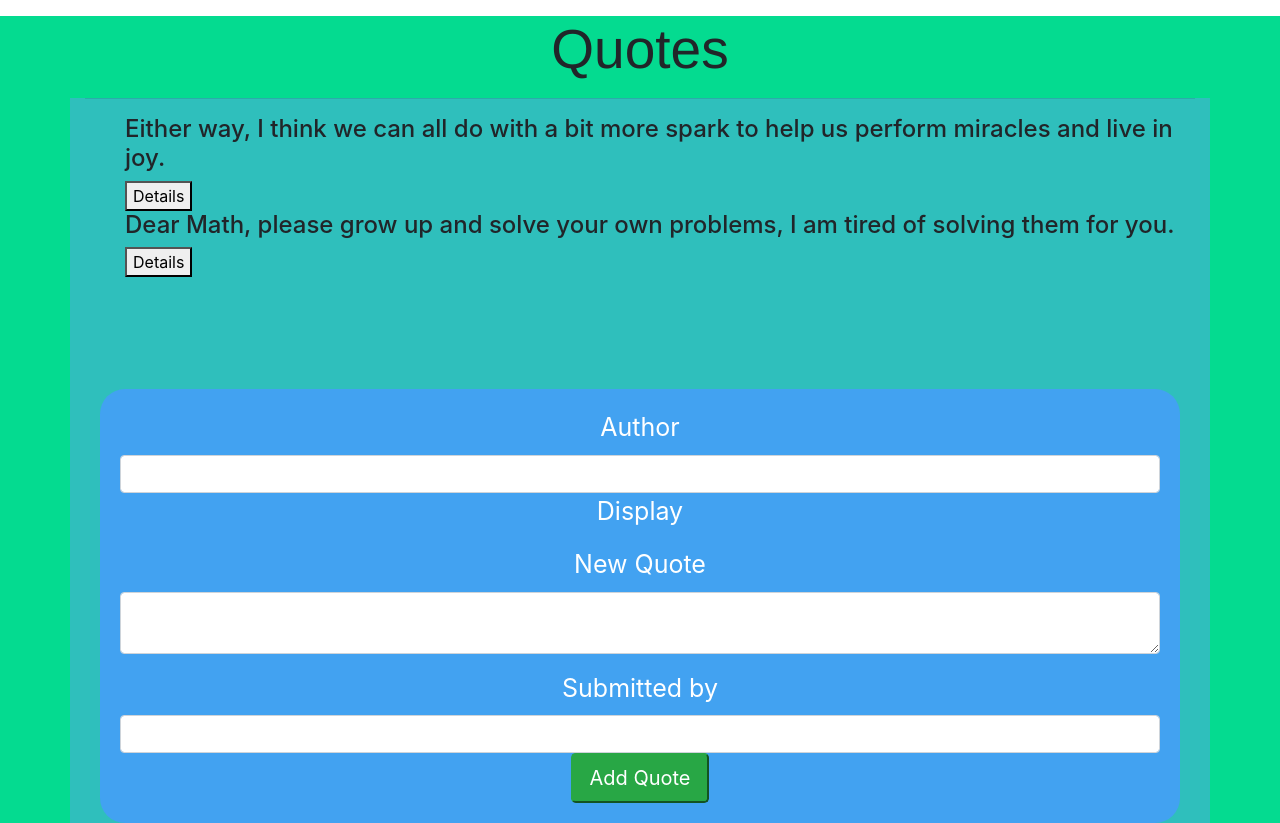
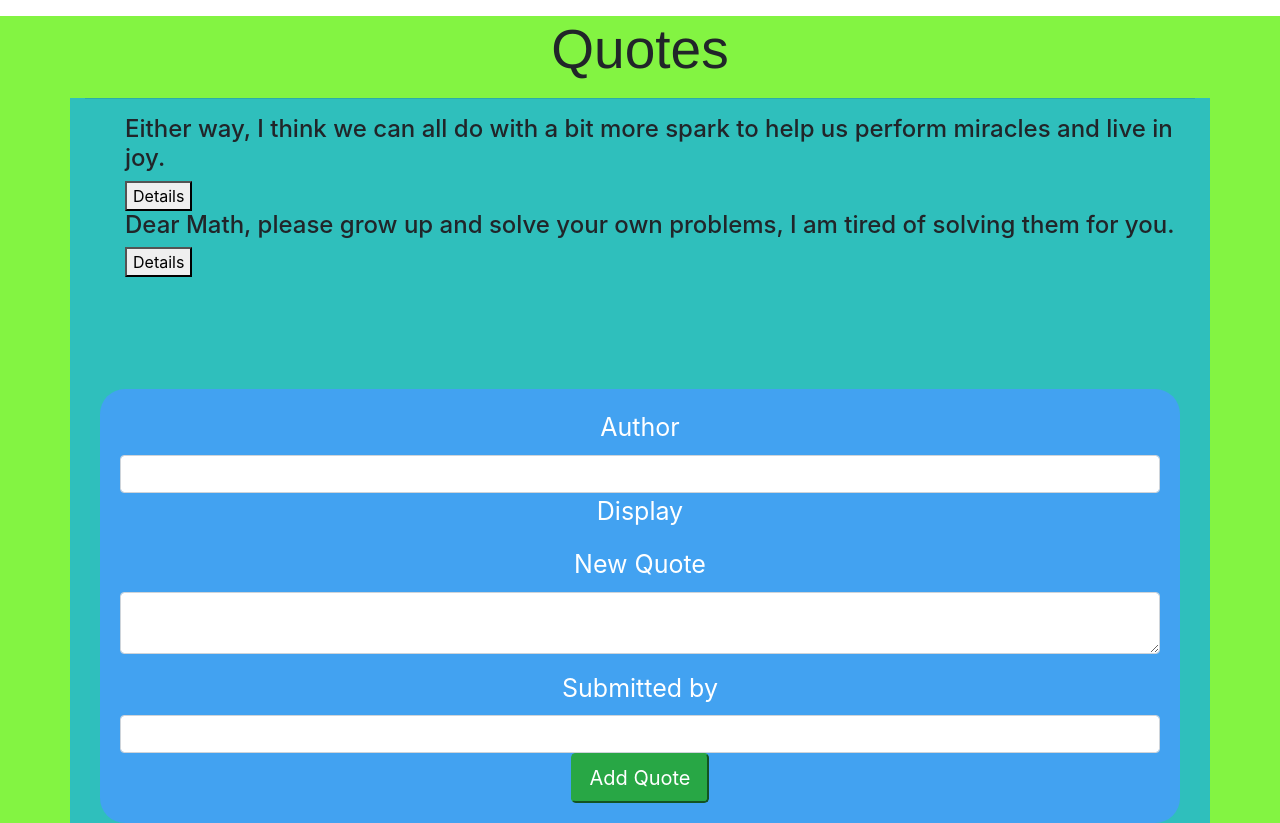
Before and after one commit to Peet-pitz/Quotes, an Angular app in the folder Quotes/: page / in a window 1280 px wide. Built offline with nearby package versions, Linux system fonts and the light colour scheme.

Commit message:
change background color

```diff
--- a/Quotes/src/app/quote/quote.component.css
+++ b/Quotes/src/app/quote/quote.component.css
@@ -10,5 +10,5 @@ h1{
     background-color: rgb(47, 191, 188);
 }
 .background{
-    background-color: rgb(4, 219, 144);
+    background-color: rgb(131, 244, 66);
 }
```
